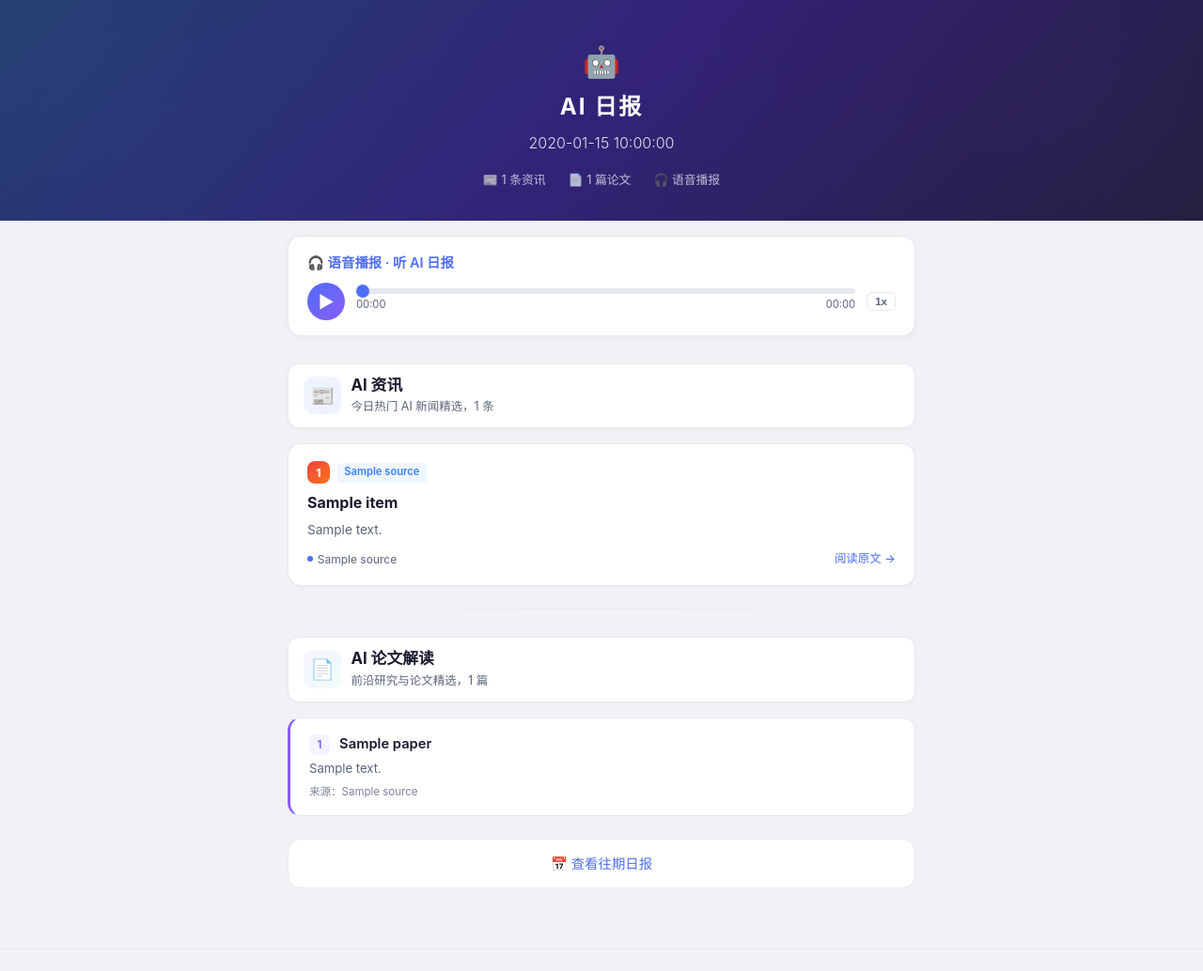
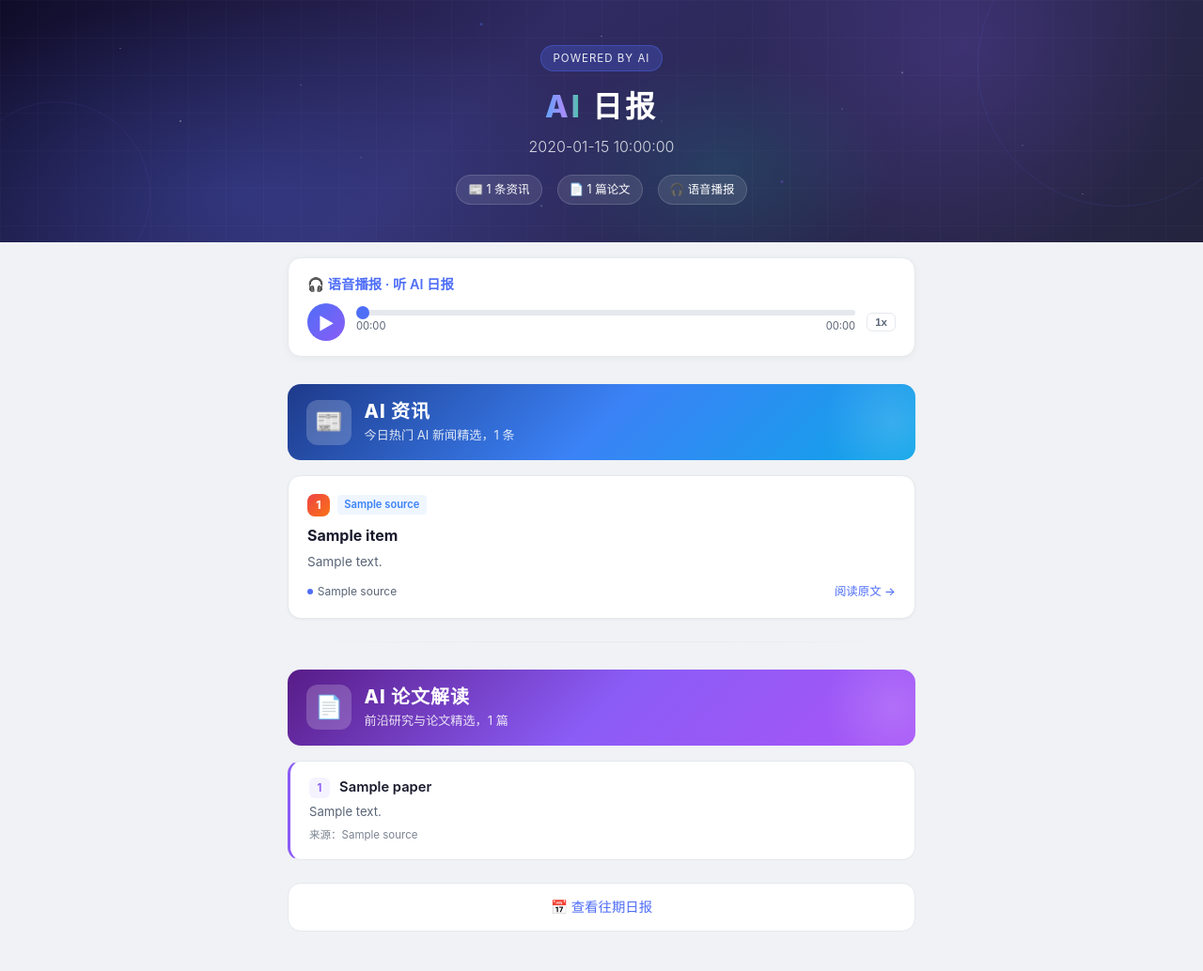
Before and after one commit to trytrytry2026/ai-daily-push, a Python web app: template templates/daily.html in a window 1280 px wide. Shown: the top 1034 px of the page at 94% size. Run offline with Jinja, Linux system fonts and the light colour scheme; the template is opened without the code that fills it: most values are stand-ins (such as "Sample title", 1, 10 or a date in 2020).

Commit message:
fix: strict paper filter, redesign header with tech visuals, gradient section headers
Made-with: Cursor

```diff
--- a/templates/daily.html
+++ b/templates/daily.html
@@ -27,23 +27,77 @@
     background: var(--bg); color: var(--text); line-height: 1.6;
     -webkit-font-smoothing: antialiased;
   }
+
+  /* ===== Header with tech visuals ===== */
   .header {
-    background: linear-gradient(135deg, #1e3a5f 0%, #2d1b69 50%, #1a1a2e 100%);
-    color: white; padding: 2.5rem 1.5rem 2rem; text-align: center;
-    position: relative; overflow: hidden;
+    background: linear-gradient(135deg, #0f0c29 0%, #302b63 40%, #24243e 100%);
+    color: white; padding: 3rem 1.5rem 2.5rem; text-align: center;
+    position: relative; overflow: hidden; min-height: 220px;
   }
   .header::before {
-    content: ''; position: absolute; top: -50%; left: -50%; width: 200%; height: 200%;
-    background: radial-gradient(circle at 30% 50%, rgba(79,110,247,0.15) 0%, transparent 50%),
-                radial-gradient(circle at 70% 50%, rgba(139,92,246,0.1) 0%, transparent 50%);
+    content: ''; position: absolute; top: 0; left: 0; width: 100%; height: 100%;
+    background:
+      radial-gradient(ellipse 600px 300px at 20% 80%, rgba(79,110,247,0.25) 0%, transparent 70%),
+      radial-gradient(ellipse 400px 400px at 80% 20%, rgba(139,92,246,0.2) 0%, transparent 60%),
+      radial-gradient(ellipse 300px 200px at 60% 70%, rgba(20,184,166,0.15) 0%, transparent 60%);
   }
-  .header-content { position: relative; z-index: 1; }
-  .header-logo { font-size: 2rem; margin-bottom: 0.25rem; }
-  .header h1 { font-size: 1.5rem; font-weight: 700; letter-spacing: 2px; }
-  .header .date { font-size: 1rem; opacity: 0.85; margin-top: 0.4rem; font-weight: 300; }
+  .header::after {
+    content: ''; position: absolute; top: 0; left: 0; width: 100%; height: 100%;
+    background-image:
+      radial-gradient(1px 1px at 10% 20%, rgba(255,255,255,0.4) 0%, transparent 100%),
+      radial-gradient(1px 1px at 30% 65%, rgba(255,255,255,0.3) 0%, transparent 100%),
+      radial-gradient(1px 1px at 50% 15%, rgba(255,255,255,0.5) 0%, transparent 100%),
+      radial-gradient(1px 1px at 70% 45%, rgba(255,255,255,0.3) 0%, transparent 100%),
+      radial-gradient(1px 1px at 90% 80%, rgba(255,255,255,0.4) 0%, transparent 100%),
+      radial-gradient(1.5px 1.5px at 15% 50%, rgba(255,255,255,0.5) 0%, transparent 100%),
+      radial-gradient(1.5px 1.5px at 45% 85%, rgba(255,255,255,0.3) 0%, transparent 100%),
+      radial-gradient(1.5px 1.5px at 75% 30%, rgba(255,255,255,0.4) 0%, transparent 100%),
+      radial-gradient(1px 1px at 85% 60%, rgba(255,255,255,0.3) 0%, transparent 100%),
+      radial-gradient(1px 1px at 25% 35%, rgba(255,255,255,0.35) 0%, transparent 100%),
+      radial-gradient(1px 1px at 55% 50%, rgba(255,255,255,0.25) 0%, transparent 100%),
+      radial-gradient(2px 2px at 40% 10%, rgba(79,110,247,0.6) 0%, transparent 100%),
+      radial-gradient(2px 2px at 65% 75%, rgba(139,92,246,0.5) 0%, transparent 100%);
+  }
+  .header-grid {
+    position: absolute; top: 0; left: 0; width: 100%; height: 100%; opacity: 0.04;
+    background-image:
+      linear-gradient(rgba(255,255,255,0.5) 1px, transparent 1px),
+      linear-gradient(90deg, rgba(255,255,255,0.5) 1px, transparent 1px);
+    background-size: 40px 40px;
+  }
+  .header-content { position: relative; z-index: 2; }
+  .header-badge {
+    display: inline-block; padding: 0.25rem 0.8rem; border-radius: 20px; font-size: 0.72rem;
+    background: rgba(79,110,247,0.25); border: 1px solid rgba(79,110,247,0.4);
+    color: rgba(255,255,255,0.9); letter-spacing: 1px; margin-bottom: 0.75rem;
+  }
+  .header h1 { font-size: 2rem; font-weight: 800; letter-spacing: 3px; margin-bottom: 0.3rem; }
+  .header h1 .ai-glow {
+    background: linear-gradient(90deg, #60a5fa, #a78bfa, #34d399);
+    -webkit-background-clip: text; -webkit-text-fill-color: transparent;
+    background-clip: text;
+  }
+  .header .date { font-size: 1rem; opacity: 0.8; font-weight: 300; }
   .header .stats {
-    display: inline-flex; gap: 1.5rem; margin-top: 1rem; font-size: 0.8rem; opacity: 0.7;
+    display: inline-flex; gap: 1rem; margin-top: 1rem; flex-wrap: wrap; justify-content: center;
   }
+  .stat-pill {
+    display: inline-flex; align-items: center; gap: 0.35rem;
+    padding: 0.3rem 0.75rem; border-radius: 20px; font-size: 0.78rem;
+    background: rgba(255,255,255,0.1); backdrop-filter: blur(4px);
+    border: 1px solid rgba(255,255,255,0.15);
+  }
+  .header-orbit {
+    position: absolute; width: 300px; height: 300px; border-radius: 50%;
+    border: 1px solid rgba(79,110,247,0.12);
+    top: -80px; right: -60px; z-index: 1;
+  }
+  .header-orbit2 {
+    position: absolute; width: 200px; height: 200px; border-radius: 50%;
+    border: 1px solid rgba(139,92,246,0.1);
+    bottom: -50px; left: -40px; z-index: 1;
+  }
+
   .container { max-width: 700px; margin: 0 auto; padding: 0 1rem 3rem; }
 
   /* ===== Audio Player ===== */
@@ -84,22 +138,31 @@
   .speed-btn:hover, .speed-btn.active { background: var(--accent-light); color: var(--accent); border-color: var(--accent); }
   {% endif %}
 
-  /* ===== Section Headers ===== */
+  /* ===== Section Headers — gradient cards ===== */
   .section-header {
-    display: flex; align-items: center; gap: 0.65rem;
-    margin: 1.8rem 0 1rem; padding: 0.75rem 1rem;
-    background: var(--card-bg); border-radius: 12px;
-    border: 1px solid var(--border);
-    box-shadow: 0 1px 4px rgba(0,0,0,0.03);
+    display: flex; align-items: center; gap: 0.85rem;
+    margin: 1.8rem 0 1rem; padding: 1rem 1.25rem;
+    border-radius: 14px; color: #fff; position: relative; overflow: hidden;
+  }
+  .section-header.news-header {
+    background: linear-gradient(135deg, #1e3a8a 0%, #3b82f6 50%, #0ea5e9 100%);
+  }
+  .section-header.paper-header {
+    background: linear-gradient(135deg, #581c87 0%, #8b5cf6 50%, #a855f7 100%);
+  }
+  .section-header::after {
+    content: ''; position: absolute; top: 0; right: 0; width: 120px; height: 100%;
+    background: radial-gradient(circle at 80% 50%, rgba(255,255,255,0.15) 0%, transparent 70%);
   }
   .section-icon {
-    width: 40px; height: 40px; border-radius: 10px;
-    display: flex; align-items: center; justify-content: center; font-size: 1.3rem; flex-shrink: 0;
+    width: 48px; height: 48px; border-radius: 12px;
+    display: flex; align-items: center; justify-content: center;
+    font-size: 1.5rem; flex-shrink: 0;
+    background: rgba(255,255,255,0.2); backdrop-filter: blur(4px);
   }
-  .section-icon.news { background: linear-gradient(135deg, var(--blue-bg), var(--accent-light)); }
-  .section-icon.paper { background: linear-gradient(135deg, var(--purple-bg), var(--teal-bg)); }
-  .section-text h2 { font-size: 1.05rem; font-weight: 700; line-height: 1.3; }
-  .section-text p { font-size: 0.78rem; color: var(--text-secondary); margin-top: 0.1rem; }
+  .section-text { position: relative; z-index: 1; }
+  .section-text h2 { font-size: 1.25rem; font-weight: 800; line-height: 1.3; letter-spacing: 1px; }
+  .section-text p { font-size: 0.82rem; opacity: 0.85; margin-top: 0.15rem; }
 
   /* ===== News Cards ===== */
   .news-card {
@@ -121,11 +184,7 @@
     display: inline-block; padding: 0.1rem 0.45rem; border-radius: 4px;
     font-size: 0.7rem; font-weight: 600; line-height: 1.6;
   }
-  .tag-red { background: var(--red-bg); color: var(--red); }
-  .tag-orange { background: var(--orange-bg); color: var(--orange); }
   .tag-blue { background: var(--blue-bg); color: var(--blue); }
-  .tag-purple { background: var(--purple-bg); color: var(--purple); }
-  .tag-green { background: var(--green-bg); color: var(--green); }
   .news-title { font-size: 1rem; font-weight: 650; line-height: 1.55; margin-bottom: 0.35rem; }
   .news-card:hover .news-title { color: var(--accent); }
   .news-desc {
@@ -156,7 +215,6 @@
   .paper-desc { font-size: 0.82rem; color: var(--text-secondary); margin-top: 0.25rem; line-height: 1.55; }
   .paper-source { font-size: 0.72rem; color: var(--text-secondary); margin-top: 0.35rem; opacity: 0.8; }
 
-  /* ===== Divider ===== */
   .section-divider {
     height: 1px; background: linear-gradient(to right, transparent, var(--border), transparent);
     margin: 1.5rem 0 0;
@@ -169,26 +227,32 @@
   }
   .archive-btn:hover { background: var(--accent); color: #fff; }
   .footer { text-align: center; padding: 2rem 1rem; font-size: 0.78rem; color: #94a3b8; border-top: 1px solid var(--border); margin-top: 1rem; }
+
   @media (max-width: 480px) {
-    .header { padding: 1.8rem 1rem 1.5rem; }
-    .header h1 { font-size: 1.3rem; }
+    .header { padding: 2rem 1rem 1.8rem; min-height: 180px; }
+    .header h1 { font-size: 1.5rem; }
     .container { padding: 0 0.75rem 2rem; }
     .news-card { padding: 1rem; }
-    .section-header { padding: 0.6rem 0.8rem; }
+    .section-header { padding: 0.8rem 1rem; }
+    .section-icon { width: 40px; height: 40px; font-size: 1.2rem; }
+    .section-text h2 { font-size: 1.1rem; }
   }
 </style>
 </head>
 <body>
 
 <div class="header">
+  <div class="header-grid"></div>
+  <div class="header-orbit"></div>
+  <div class="header-orbit2"></div>
   <div class="header-content">
-    <div class="header-logo">🤖</div>
-    <h1>AI 日报</h1>
+    <div class="header-badge">POWERED BY AI</div>
+    <h1><span class="ai-glow">AI</span> 日报</h1>
     <div class="date">{{ date_display }}</div>
     <div class="stats">
-      <span>📰 {{ news_list|length }} 条资讯</span>
-      {% if paper_list %}<span>📄 {{ paper_list|length }} 篇论文</span>{% endif %}
-      {% if audio_url %}<span>🎧 语音播报</span>{% endif %}
+      <span class="stat-pill">📰 {{ news_list|length }} 条资讯</span>
+      {% if paper_list %}<span class="stat-pill">📄 {{ paper_list|length }} 篇论文</span>{% endif %}
+      {% if audio_url %}<span class="stat-pill">🎧 语音播报</span>{% endif %}
     </div>
   </div>
 </div>
@@ -214,8 +278,8 @@
   {% endif %}
 
   {% if news_list %}
-  <div class="section-header">
-    <div class="section-icon news">📰</div>
+  <div class="section-header news-header">
+    <div class="section-icon">📰</div>
     <div class="section-text">
       <h2>AI 资讯</h2>
       <p>今日热门 AI 新闻精选，{{ news_list|length }} 条</p>
@@ -255,8 +319,8 @@
   {% if paper_list %}
   <div class="section-divider"></div>
 
-  <div class="section-header">
-    <div class="section-icon paper">📄</div>
+  <div class="section-header paper-header">
+    <div class="section-icon">📄</div>
     <div class="section-text">
       <h2>AI 论文解读</h2>
       <p>前沿研究与论文精选，{{ paper_list|length }} 篇</p>
```
Also changed, not shown: src/collector/cn_paper_collector.py (+57 -82 lines).
